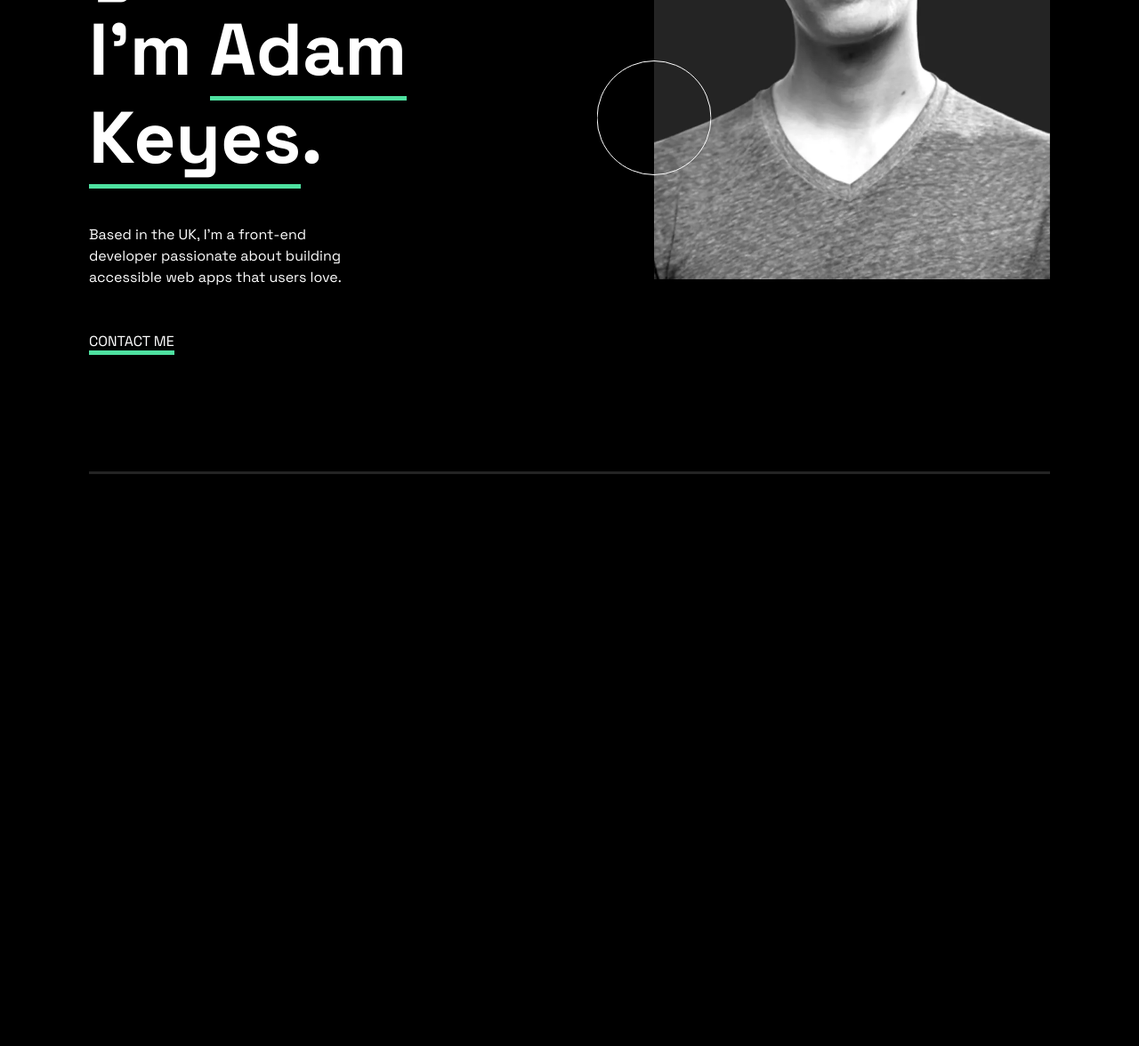
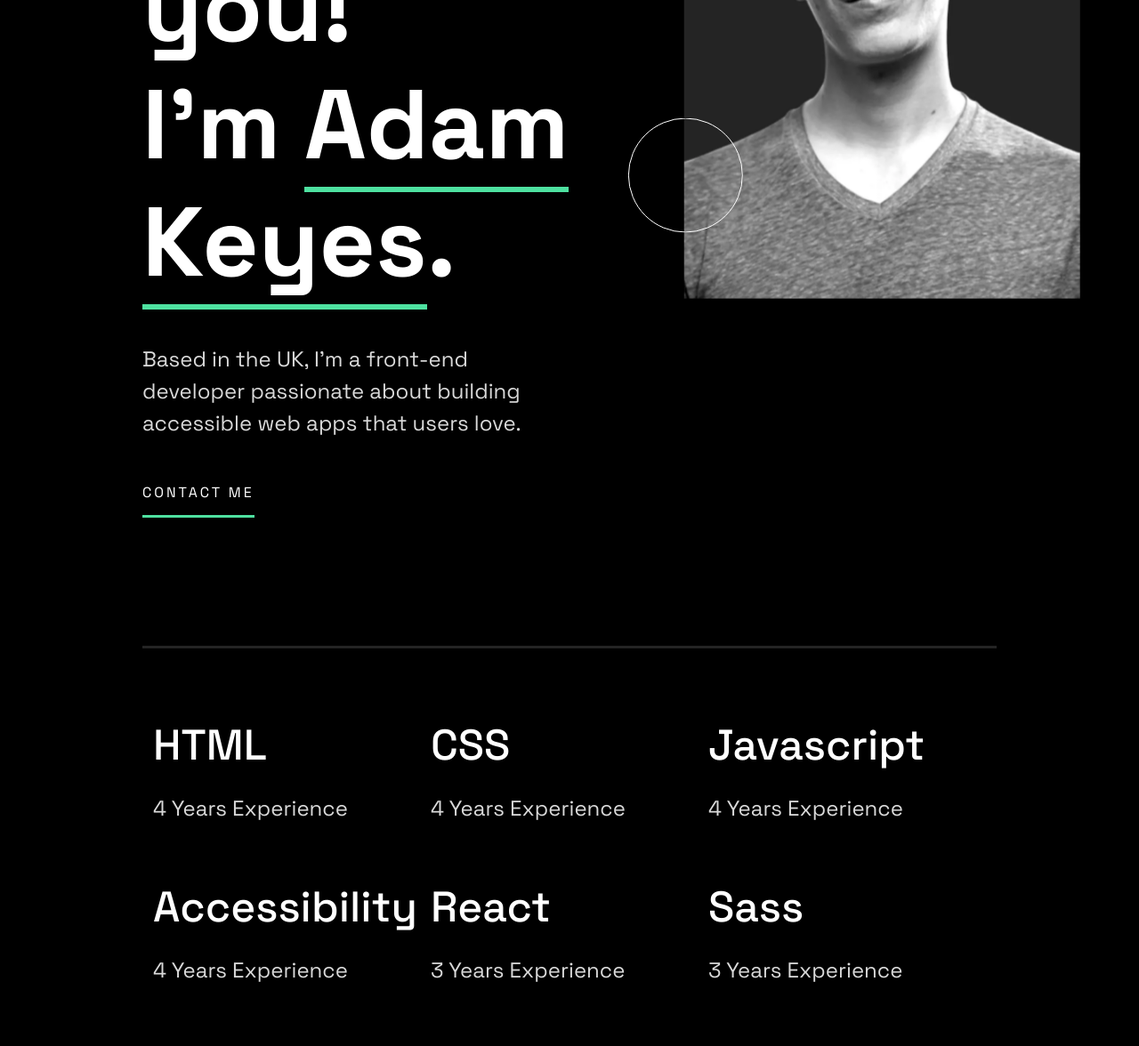
Before and after one commit to GautierNicolas/Frontend-Mentor_Portfolio, a website: page index.html in a window 1280 px wide. Shown: the part 398-1574 px from the top of the page at 89% size. Before the commit the page ends 981 px from the top, so only its background shows below. Drawn offline with Linux system fonts and the light colour scheme.

Commit message:
Skill container - ready

```diff
--- a/assets/css/style.css
+++ b/assets/css/style.css
@@ -8,7 +8,7 @@ body {
     color: white;
     font-family: "SpaceGrotesk";
 
-    padding: 3.125rem 6.25rem;
+    padding: 3.125rem 10rem;
 }
 
 nav {
@@ -20,6 +20,7 @@ nav {
 
 nav > h1 {
     font-size: 2rem;
+    font-weight: bold;
 }
 
 .nav-list {
@@ -29,19 +30,21 @@ nav > h1 {
 }
 
 .nav-list > li {
-    margin-left: 20px;
+    margin-right: 1.875rem;
 }
 
 /***** Top Wrapper *****/
 
 .top_wrapper {
     display: flex;
+    padding: 0;
+    padding-bottom: 10rem;
     border-bottom: 3px solid #242424;
 
 }
 
 .top-text_wrapper {
-    width: 60%;
+    width: 75%;
 }
 
 .top-text_wrapper > img {
@@ -50,14 +53,16 @@ nav > h1 {
 }
 
 .top-text_wrapper > h2 {
-    font-size: 5.125rem;
+    font-size: 6.875rem;
     font-weight: bold;
 
     margin-bottom: 3rem;
 }
 
 .top-text_wrapper > p {
-    width: 48%;
+    color: #D9D9D9;
+    width: 60%;
+    font-size: 1.5rem;
     margin-bottom: 3rem;
 }
 
@@ -66,13 +71,18 @@ nav > h1 {
     color: white;
 }
 
-.underline_green {
-    border-bottom: 5px solid #4EE1A0;
+.style_name {
+    border-bottom: 6px solid #4EE1A0;
 }
 
+.style_contact {
+    letter-spacing: 3px;
+    padding-bottom: 15px;
+    border-bottom: 3px solid #4EE1A0;
+}
 .top-img-profile {
-    position: relative;
-    transform: translateY(-30%);
+    position: absolute;
+    transform: translate(-25%, -27%);
     z-index: -2;
 
     width: 27.8125rem;
@@ -81,8 +91,30 @@ nav > h1 {
 
 .top-img-circle {
     position: absolute;
-
-    transform: translate(-50%, 200%);
+    transform: translate(-135%, 250%);
 }
 
 /***** End Top Wrapper *****/
+
+/***** Skill container *****/
+
+.skill_container {
+    display: grid;
+    grid-template-columns: 1fr 1fr 1fr;
+
+    margin-top: 5rem;
+}
+
+.skill_content {
+    padding-bottom: 3rem;
+}
+.skill_content > h3 {
+    font-size: 48px;
+    padding-bottom: 1rem;
+}
+
+.skill_content > p {
+    color: #D9D9D9;
+    font-size: 1.5rem;
+}
+/***** End Skill container *****/
--- a/index.html
+++ b/index.html
@@ -12,7 +12,7 @@
     </head>
     <body>
         <header>
-            <nav>
+            <nav class="container">
                 <h1>adamkeyes</h1>
                 <ul class="nav-list">
                     <li>
@@ -30,18 +30,43 @@
                 </ul>
             </nav>
         </header>
-        <section class="top_wrapper">
+        <section class="top_wrapper container">
             <div class="top-text_wrapper">
                 <img src="./assets/images/pattern-rings.svg" alt="pattern-rings">
-                <h2>Nice to meet you! <br> I'm <span class="underline_green">Adam Keyes</span>.</h2>
+                <h2>Nice to meet you! <br> I'm <span class="style_name">Adam Keyes</span>.</h2>
                 <p>Based in the UK, I’m a front-end developer passionate about building accessible web apps that users love.</p>
-                <a class="underline_green" href="">CONTACT ME</a>
+                <a class="style_contact" href="">CONTACT ME</a>
             </div>
             <div class="top-img_wrapper">
                 <img class="top-img-circle" src="./assets/images/pattern-circle.svg" alt="pattern-circle">
                 <img class="top-img-profile" src="./assets/images/image-profile-desktop.webp" alt="img-profile">
             </div>
-
+        </section>
+        <section class="skill_container container">
+            <div class="skill_content">
+                <h3>HTML</h3>
+                <p>4 Years Experience</p>
+            </div>
+            <div class="skill_content">
+                <h3>CSS</h3>
+                <p>4 Years Experience</p>
+            </div>
+            <div class="skill_content">
+                <h3>Javascript</h3>
+                <p>4 Years Experience</p>
+            </div>
+            <div class="skill_content">
+                <h3>Accessibility</h3>
+                <p>4 Years Experience</p>
+            </div>
+            <div class="skill_content">
+                <h3>React</h3>
+                <p>3 Years Experience</p>
+            </div>
+            <div class="skill_content">
+                <h3>Sass</h3>
+                <p>3 Years Experience</p>
+            </div>
         </section>
     </body>
     <link rel="stylesheet" href="./assets/js/bootstrap.js">
```
